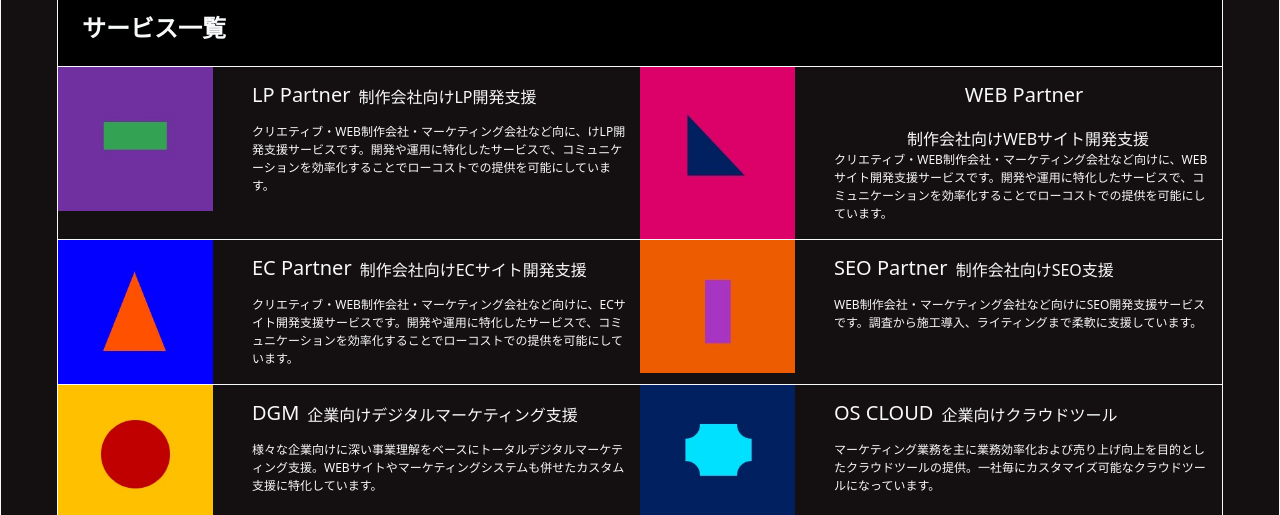
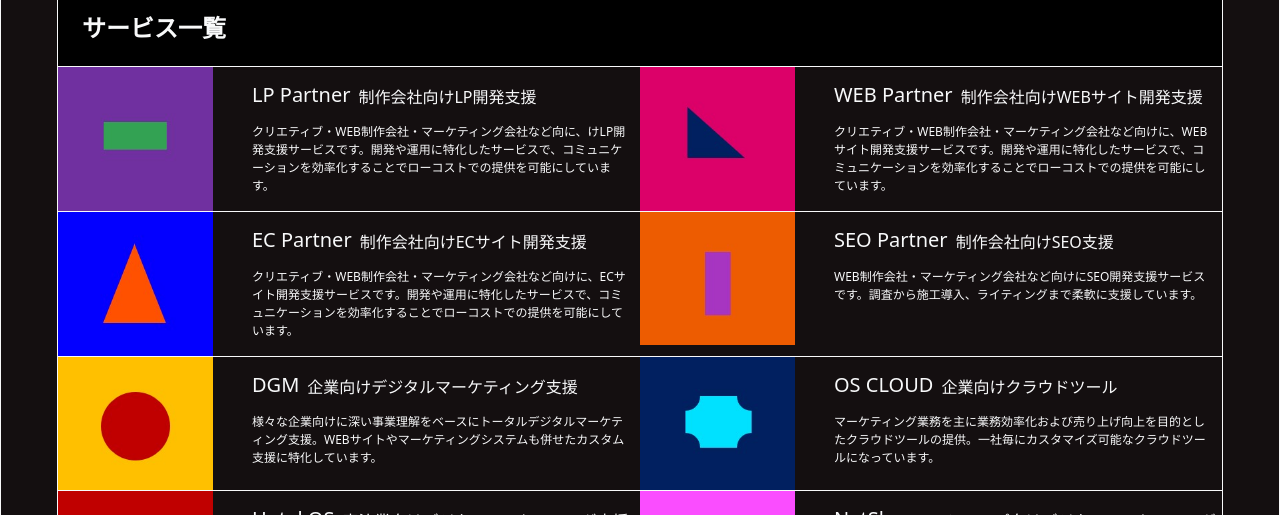
Before and after one commit to denzizzy966/mozarq-template, a plain HTML site: page index.html in a window 1280 px wide. Shown: the part 585-1100 px from the top of the page. Drawn offline with nearby package versions, Linux system fonts and the light colour scheme.

Commit message:
try new layout
try new layout service content

```diff
--- a/index.html
+++ b/index.html
@@ -167,7 +167,7 @@
                                 <img src="assets/img-web-partner.jpg" class="p-0" style="width: 80%; height: 100%; ">
                             </div>
                             <div class="col p-0 m-0">
-                                <div class="d-lg-flex flex-sm-column align-items-center justify-content-start">
+                                <div class="d-md-flex d-sm-flex-column align-items-center justify-content-start">
                                     <h5 class="ps-0 pt-3 pe-2 pb-2 d-none d-sm-block d-md-block d-lg-block d-xl-block d-xxl-block">
                                         WEB Partner
                                     </h5>
```
